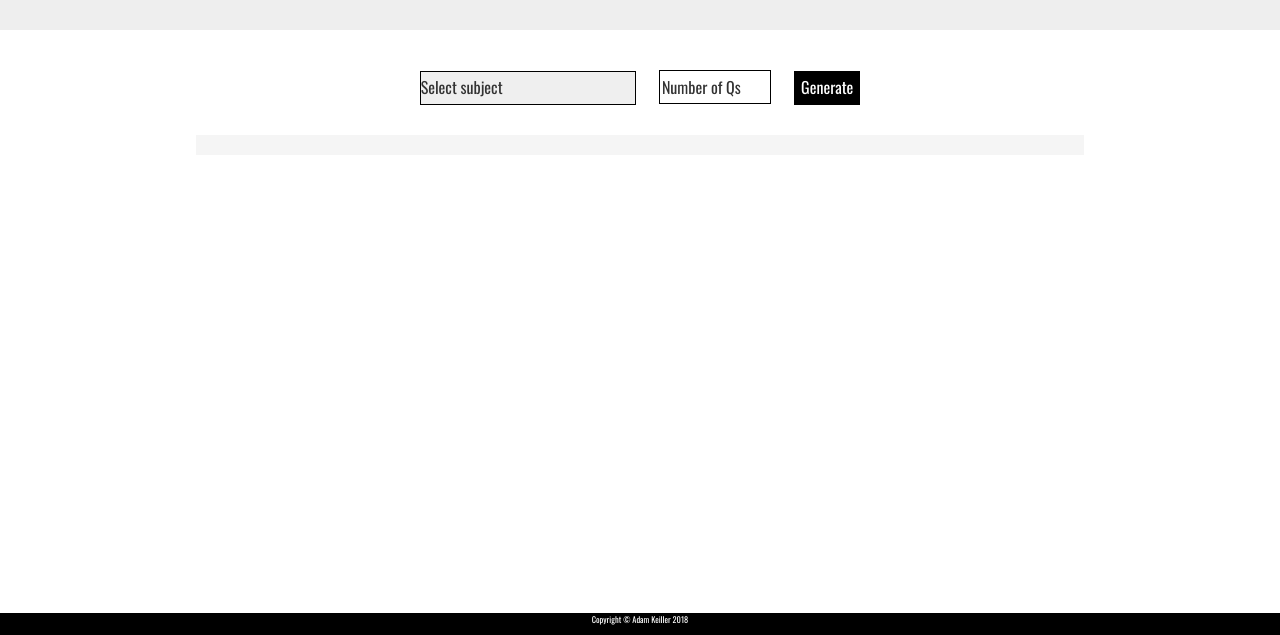
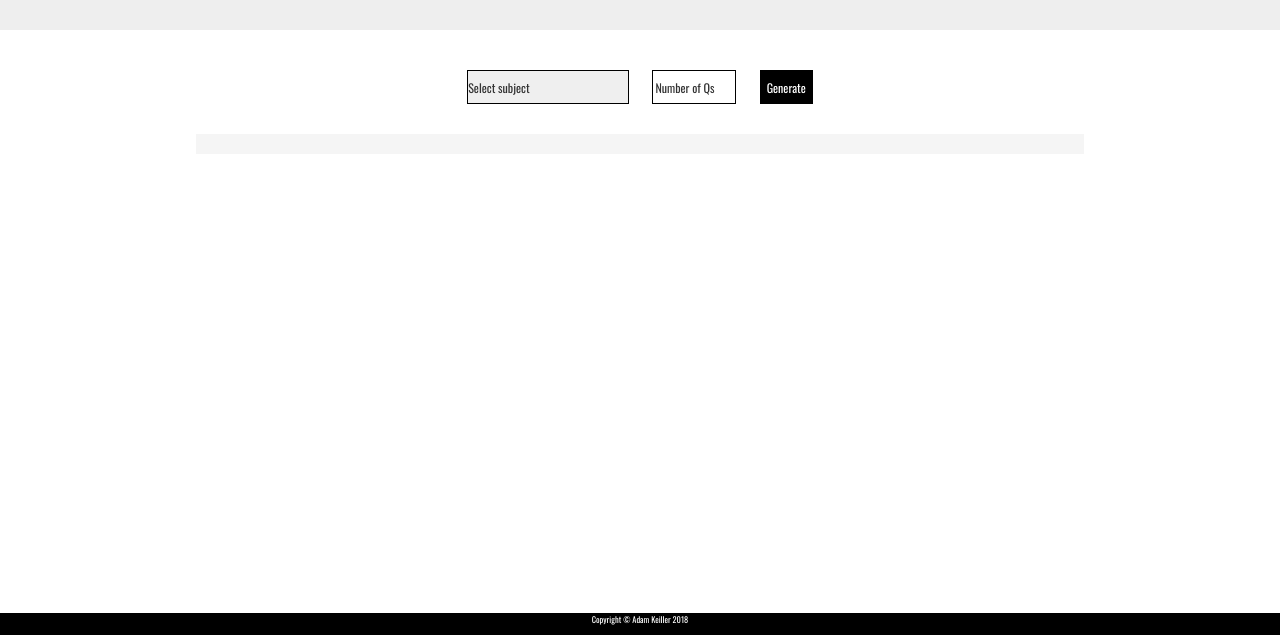
Before and after one commit to agk747/bgs-generator, a plain HTML site: page index.html in a window 1280 px wide. Shown: the part 165-800 px from the top of the page. Drawn offline with nearby package versions, Linux system fonts and the light colour scheme.

Commit message:
Update styles.css

```diff
--- a/styles.css
+++ b/styles.css
@@ -24,7 +24,7 @@ h1 {
 .styledblack {
     background-color: black;
     color: white;
-    font-size: 16px;
+    font-size: 12px;
     border: 1px solid #ccc;
     border-radius: 0px;
     height: 34px;
@@ -44,7 +44,7 @@ h1 {
 }
 
 .styled {
-  font-size: 16px;
+  font-size: 12px;
   border: 1px solid #ccc;
   border-radius: 0px;
   height: 34px;
```
